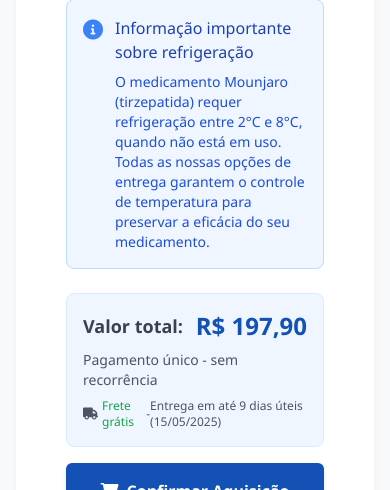
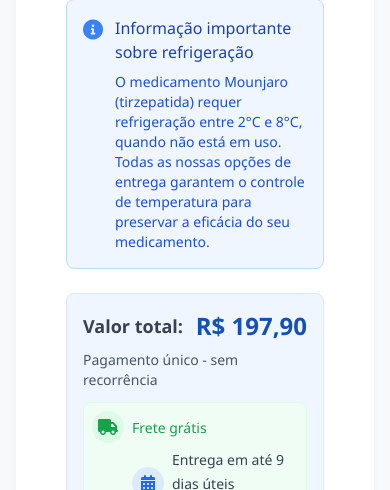
Before and after one commit to Staystrong2016/mou, a Flask app: template templates/compra.html in a window 390 px wide. Shown: the part 6010-6500 px from the top of the page. Run offline with Flask 3, Linux system fonts and the light colour scheme; the template is opened without the code that fills it, so the values that code supplies are empty; some libraries are stand-ins or nearby versions.

Commit message:
Enhance shipping information display for a clearer, more responsive user interface
Refactors compra.html to improve the 'frete-info' section's styling and adds dynamic background color updates based on shipping cost via JavaScript.

Replit-Commit-Author: Agent
Replit-Commit-Session-Id: 022703ff-9d23-465b-964d-29c5e1e3a591
Replit-Commit-Screenshot-Url: https://storage.googleapis.com/screenshot-production-us-central1/50c32cdf-b6c6-49b7-8193-d546c0a50fb1/38003f3c-926f-44df-b223-944726d44b9d.jpg

```diff
--- a/templates/compra.html
+++ b/templates/compra.html
@@ -849,9 +849,24 @@
                   <span class="text-2xl font-bold text-[#1351b4]" id="totalAmount">R$ 197,90</span>
                 </div>
                 <p class="text-sm text-gray-600 mb-2">Pagamento único - sem recorrência</p>
-                <p class="text-xs text-gray-600 flex items-center" id="frete-info">
-                  <i class="fas fa-truck mr-1"></i> <span id="summary-shipping-cost">Frete grátis</span> - <span id="summary-delivery-time">Entrega em até 9 dias úteis</span>
-                </p>
+                <div class="flex flex-col sm:flex-row sm:items-center justify-between mt-3 p-2 bg-green-50 rounded-lg border border-green-100" id="frete-info">
+                  <div class="flex items-center mb-1 sm:mb-0">
+                    <div class="w-8 h-8 rounded-full bg-green-100 flex items-center justify-center text-green-600 mr-2 flex-shrink-0">
+                      <i class="fas fa-truck"></i>
+                    </div>
+                    <div>
+                      <span id="summary-shipping-cost" class="text-green-600 font-medium text-sm">Frete grátis</span>
+                    </div>
+                  </div>
+                  <div class="flex items-center ml-10 sm:ml-0">
+                    <div class="w-8 h-8 rounded-full bg-blue-100 flex items-center justify-center text-blue-600 mr-2 flex-shrink-0">
+                      <i class="fas fa-calendar-alt"></i>
+                    </div>
+                    <div>
+                      <span id="summary-delivery-time" class="text-gray-700 font-medium text-sm">Entrega em até 9 dias úteis (15/05/2025)</span>
+                    </div>
+                  </div>
+                </div>
               </div>
 
               <div class="flex flex-wrap gap-4">
@@ -969,10 +984,25 @@
           shippingCostElement.textContent = 'Frete grátis';
           shippingCostElement.classList.add('text-green-600');
           shippingCostElement.classList.add('font-medium');
+
+          // Atualizar o background do container de frete
+          const freteInfoContainer = document.getElementById('frete-info');
+          if (freteInfoContainer) {
+            freteInfoContainer.classList.remove('bg-blue-50', 'border-blue-100');
+            freteInfoContainer.classList.add('bg-green-50', 'border-green-100');
+          }
         } else {
           shippingCostElement.textContent = `R$ ${shippingCost.toFixed(2).replace('.', ',')}`;
           shippingCostElement.classList.remove('text-green-600');
-          shippingCostElement.classList.remove('font-medium');
+          shippingCostElement.classList.add('text-blue-600');
+          shippingCostElement.classList.add('font-medium');
+
+          // Atualizar o background do container para azul quando há custo de frete
+          const freteInfoContainer = document.getElementById('frete-info');
+          if (freteInfoContainer) {
+            freteInfoContainer.classList.remove('bg-green-50', 'border-green-100');
+            freteInfoContainer.classList.add('bg-blue-50', 'border-blue-100');
+          }
         }
       }
 
```
